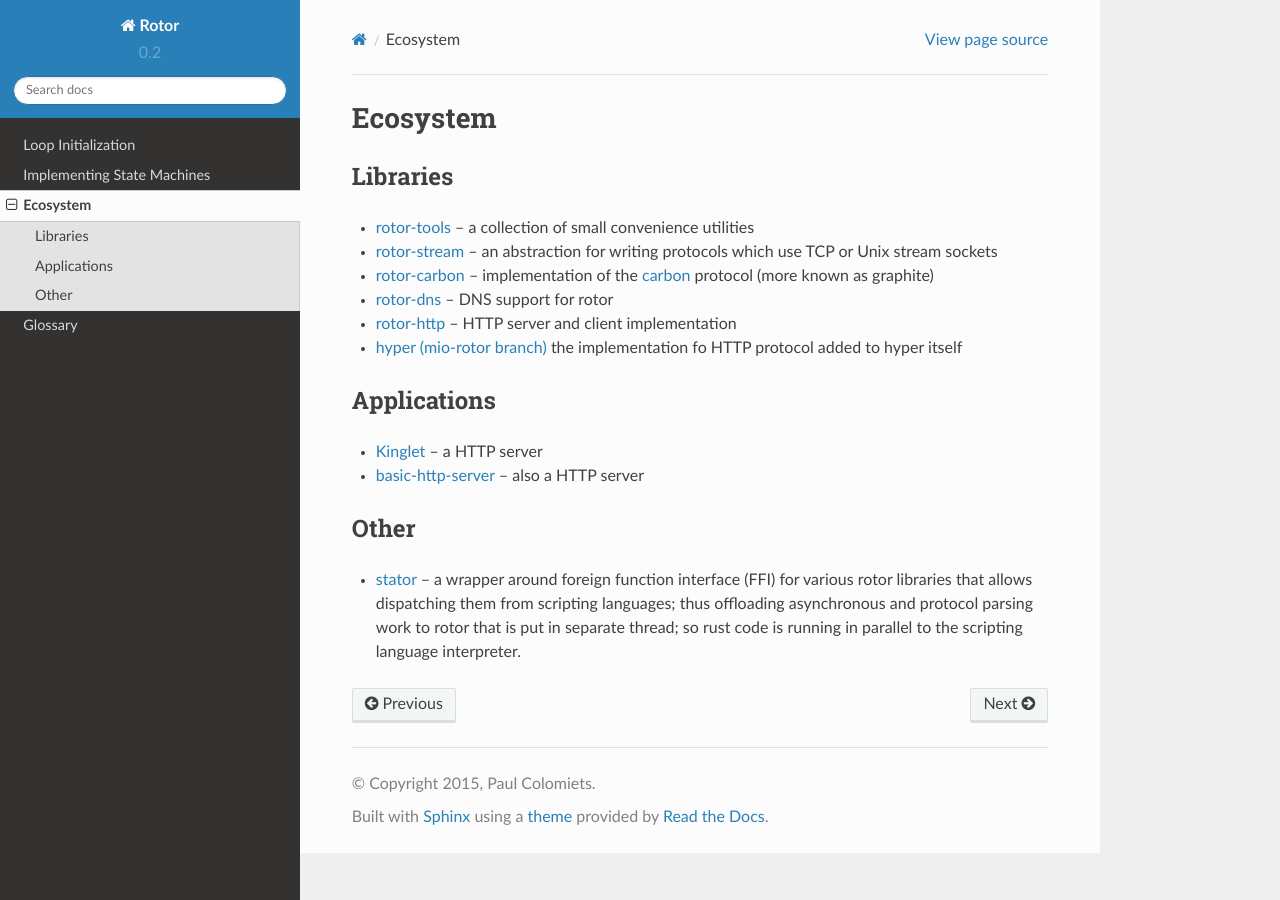
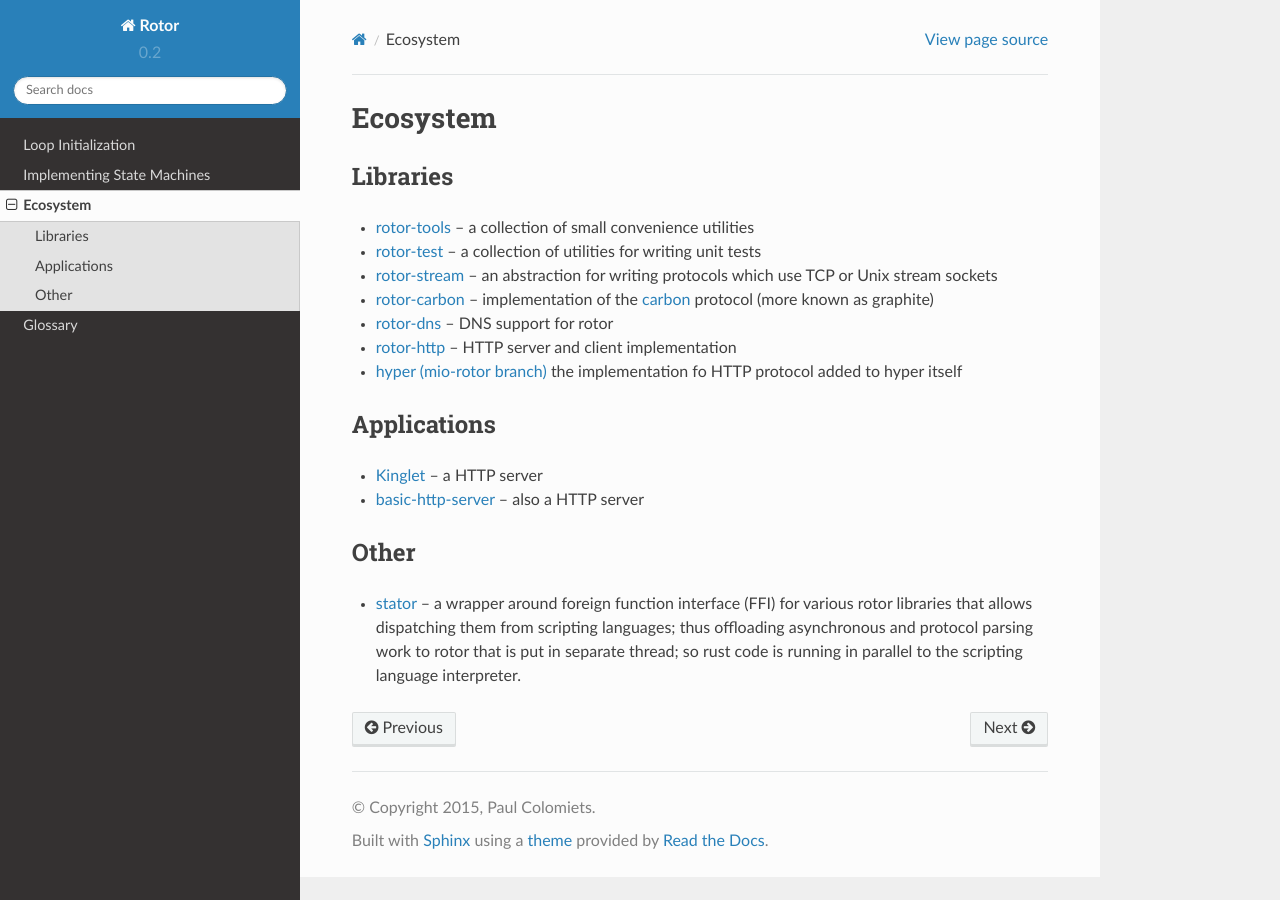
Before and after one commit to tailhook/rotor, a Sphinx documentation site: the page built from doc/ecosystem.rst, in a window 1280 px wide. Built offline with Sphinx 7.4.7 and the Read the Docs theme 2.0.0, drawn with Linux system fonts in a browser that asks for light colours.

Commit message:
Add reference to `rotor-test` into docs

```diff
--- a/doc/ecosystem.rst
+++ b/doc/ecosystem.rst
@@ -10,6 +10,8 @@
 
 * `rotor-tools <https://crates.io/crates/rotor-tools/>`_ -- a collection of
   small convenience utilities
+* `rotor-test <https://crates.io/crates/rotor-test/>`_ -- a collection of
+  utilities for writing unit tests
 * `rotor-stream <https://crates.io/crates/rotor-stream/>`_ -- an abstraction for
   writing protocols which use TCP or Unix stream sockets
 * `rotor-carbon <https://crates.io/crates/rotor-carbon/>`_ -- implementation of
```
